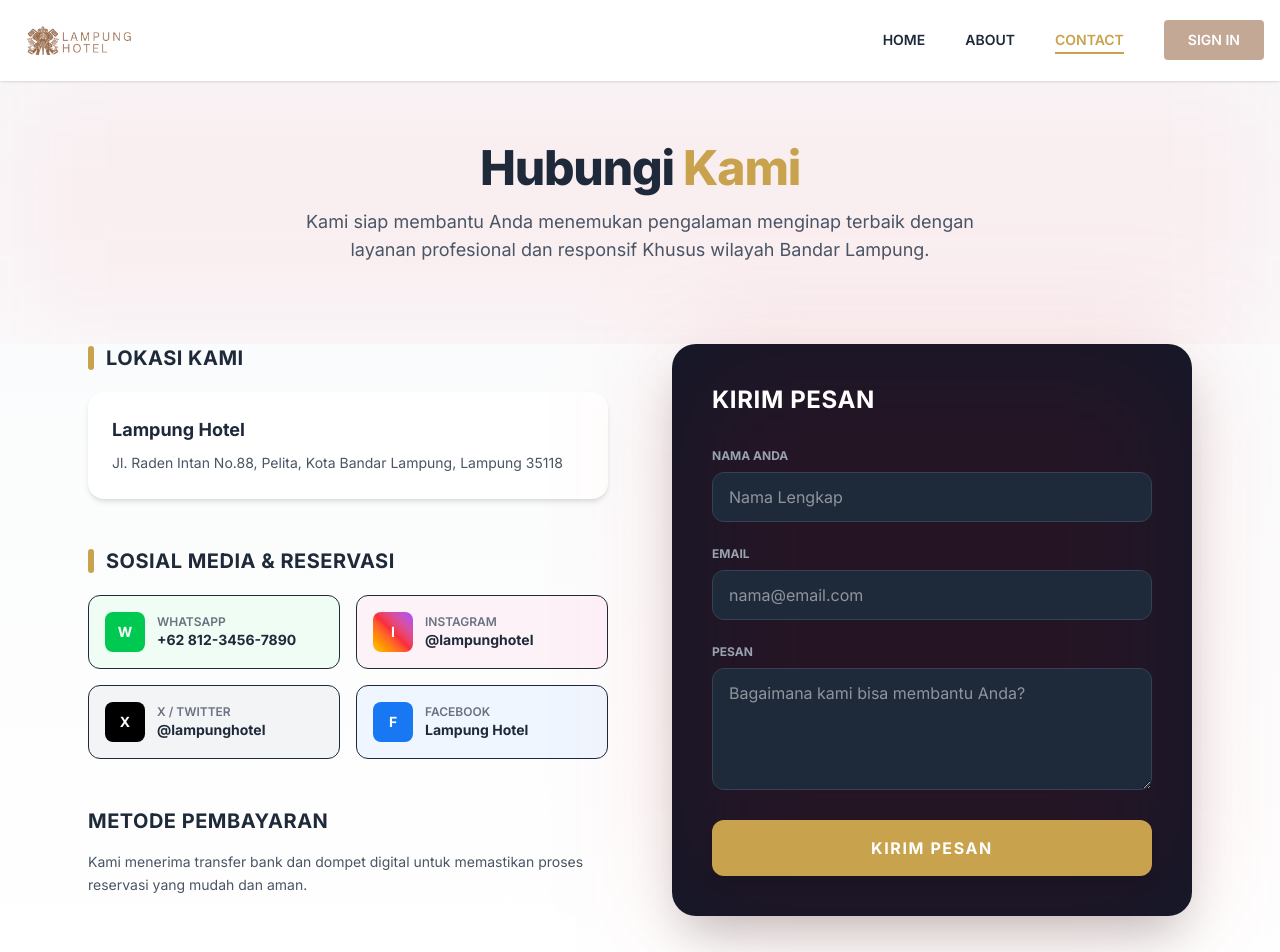
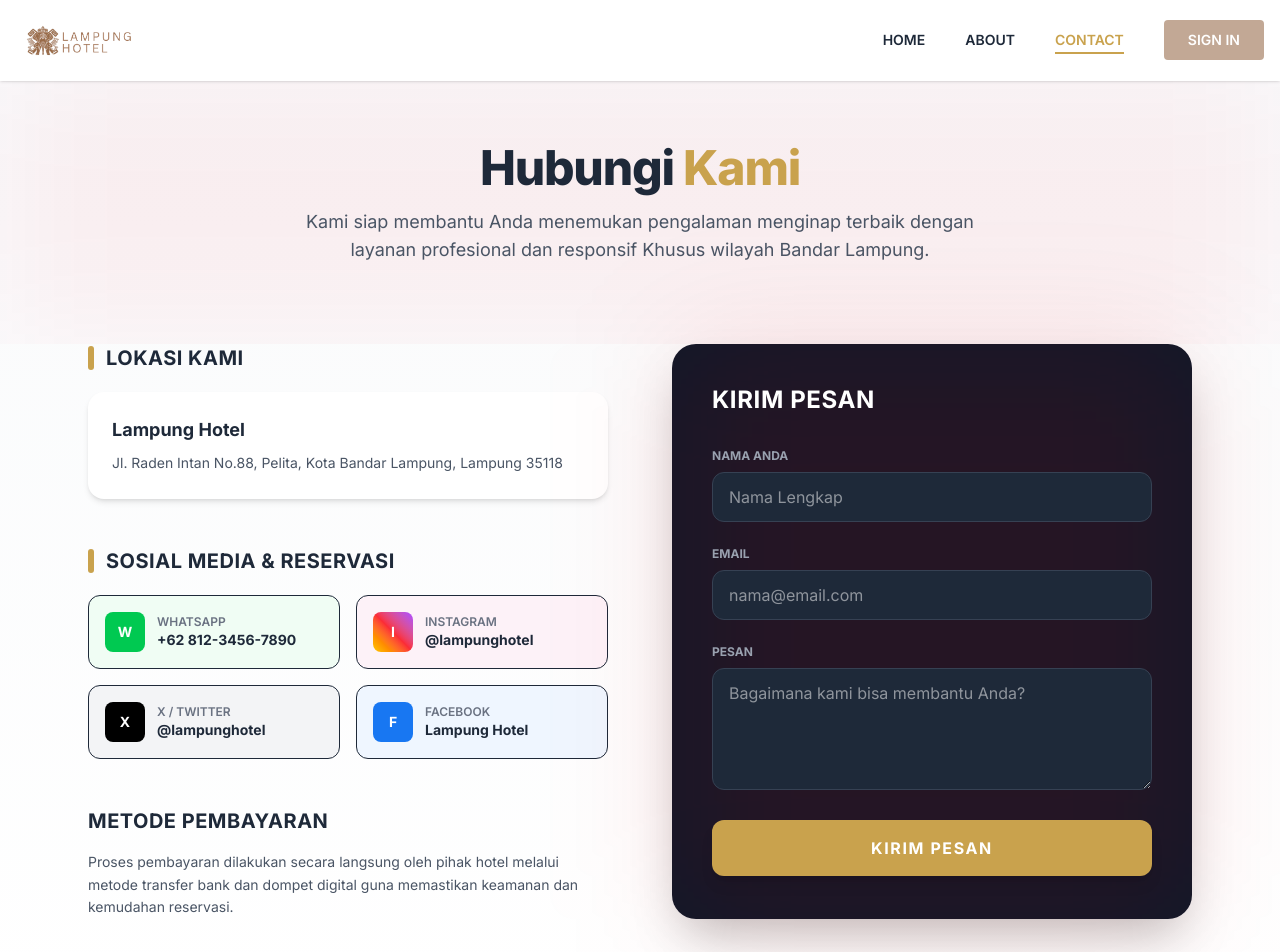
Before and after one commit to hafizahalfitra/booking-hotel, a Next.js app in the folder WEB/: page /contact in a window 1280 px wide. Shown: the top 952 px of the page. Built offline with nearby package versions, Linux system fonts and the light colour scheme.

Commit message:
update keterangan pembayaran

```diff
--- a/WEB/app/contact/page.tsx
+++ b/WEB/app/contact/page.tsx
@@ -91,9 +91,9 @@ const ContactPage = () => {
             <h3 className="text-xl font-bold uppercase tracking-wide mb-4">
               Metode Pembayaran
             </h3>
-            <p className="text-gray-600 text-sm leading-relaxed">
-              Kami menerima transfer bank dan dompet digital untuk memastikan proses reservasi yang mudah dan aman.
-            </p>
+            <p className="text-gray-600 text-sm leading-relaxed">Proses pembayaran dilakukan secara
+              langsung oleh pihak hotel melalui metode transfer bank dan dompet digital guna memastikan
+              keamanan dan kemudahan reservasi.</p>
           </div>
         </div>
 
```
